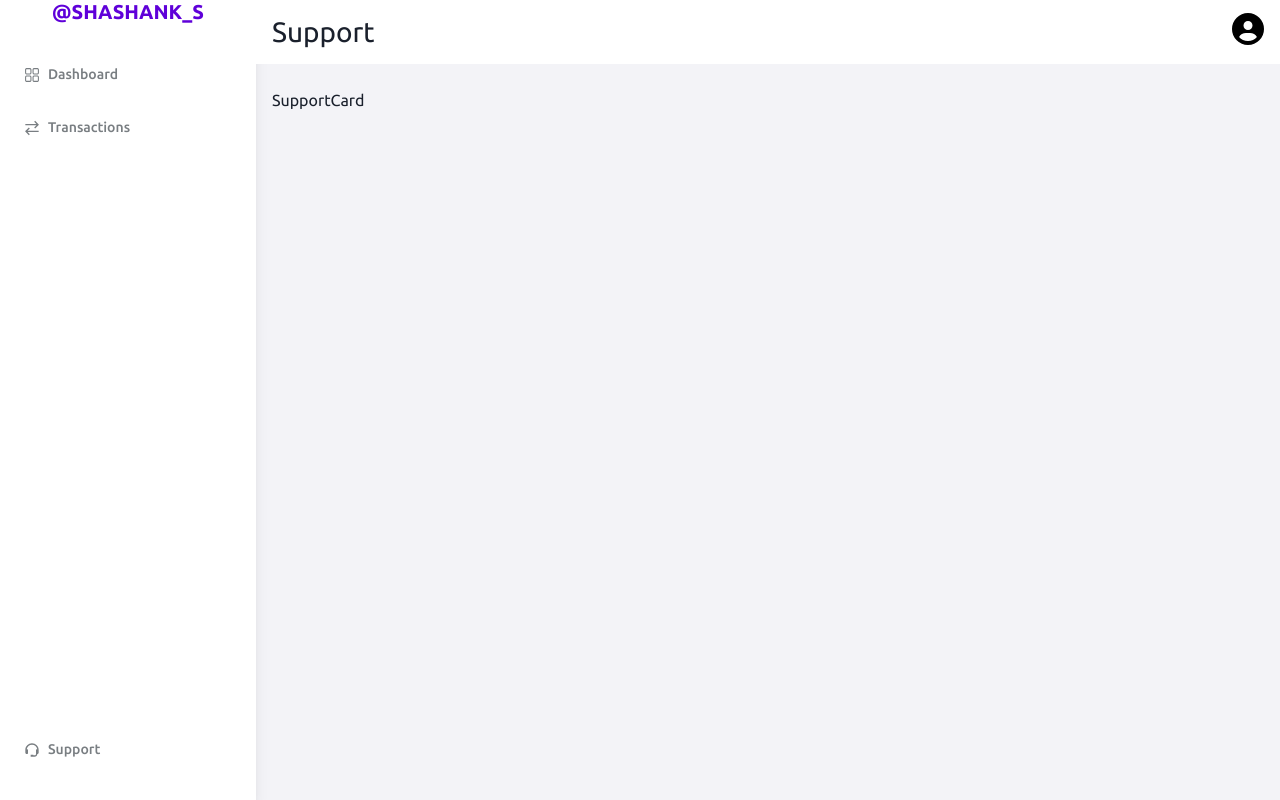
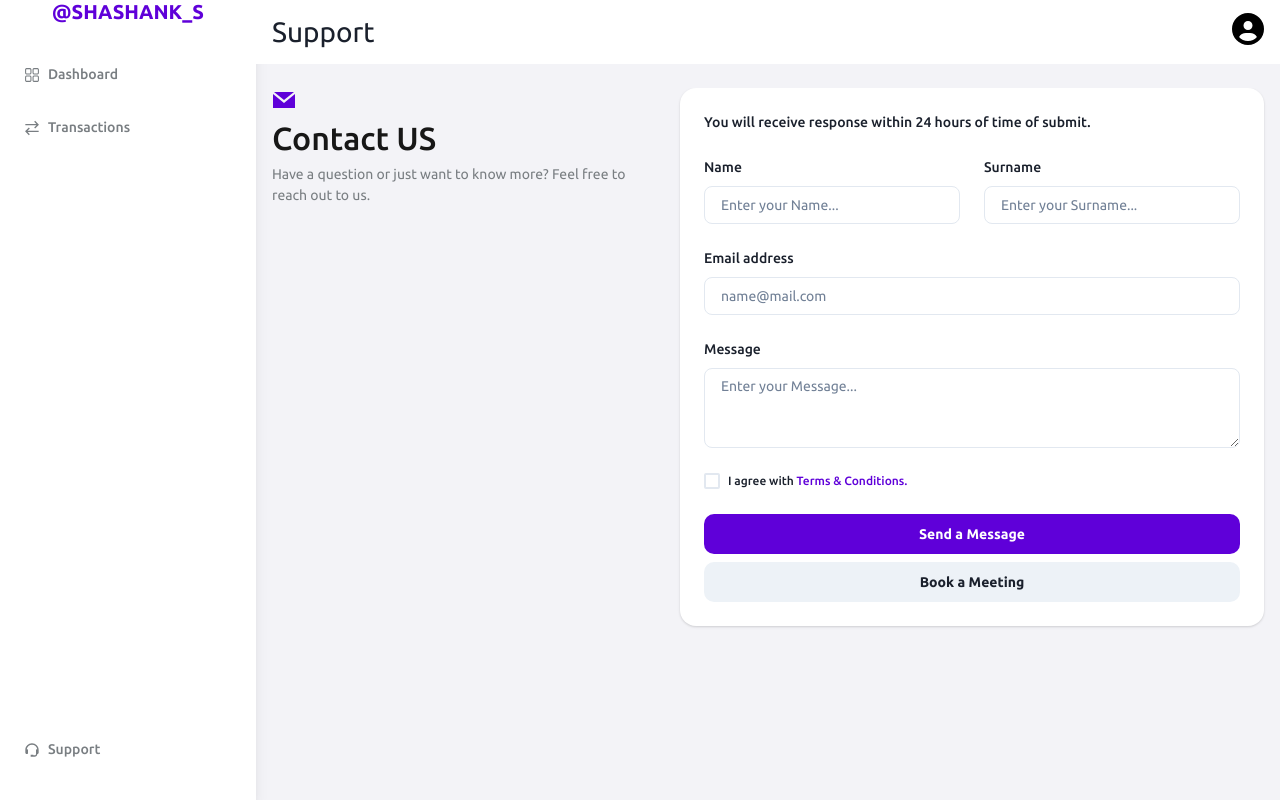
Before and after one commit to shashanks-06/Crypto_Dashboard, a React app: page /support in a window 1280 px wide. Built offline with nearby package versions, Linux system fonts and the light colour scheme; the HTML template or start-up script is replaced by a standard one.

Commit message:
fourth commit

```diff
--- a/src/pages/Support/components/SupportCard.jsx
+++ b/src/pages/Support/components/SupportCard.jsx
@@ -1,5 +1,91 @@
+import {
+  Flex,
+  Input,
+  HStack,
+  Stack,
+  Button,
+  Text,
+  Icon,
+  Card,
+  FormControl,
+  FormLabel,
+  Textarea,
+  Box,
+  Checkbox,
+} from "@chakra-ui/react";
+import { GrMail } from "react-icons/gr";
+
 const SupportCard = () => {
-  return <div>SupportCard</div>;
+  return (
+    <Flex
+      gap={6}
+      flexDir={{
+        base: "column",
+        xl: "row",
+      }}
+    >
+      <Stack maxW="24rem">
+        <Icon as={GrMail} color="p.purple" boxSize={6} />
+        <Text
+          as="h1"
+          textStyle="h1"
+          fontWeight="medium
+        "
+        >
+          Contact US
+        </Text>
+        <Text fontSize="sm" color="black.60">
+          Have a question or just want to know more? Feel free to reach out to
+          us.
+        </Text>
+      </Stack>
+      <Card borderRadius="1rem" p="6" flexGrow={1}>
+        <Stack spacing={6}>
+          <Text fontWeight="medium" fontSize="sm">
+            You will receive response within 24 hours of time of submit.
+          </Text>
+          <HStack
+            flexDir={{
+              base: "column",
+              md: "row",
+            }}
+            spacing={6}
+          >
+            <FormControl>
+              <FormLabel>Name</FormLabel>
+              <Input placeholder="Enter your Name..." />
+            </FormControl>
+            <FormControl>
+              <FormLabel>Surname</FormLabel>
+              <Input placeholder="Enter your Surname..." />
+            </FormControl>
+          </HStack>
+          <FormControl>
+            <FormLabel>Email address</FormLabel>
+            <Input type="email" placeholder="name@mail.com" />
+          </FormControl>
+          <FormControl>
+            <FormLabel>Message</FormLabel>
+            <Textarea placeholder="Enter your Message..." />
+          </FormControl>
+          <Checkbox>
+            <Text fontSize="xs" fontWeight="medium">
+              I agree with{" "}
+              <Box as="span" color="p.purple">
+                Terms & Conditions.
+              </Box>
+            </Text>
+          </Checkbox>
+          <Stack>
+            <Button fontSize="sm">Send a Message</Button>
+            <Button fontSize="sm" colorScheme="gray">
+              Book a Meeting
+            </Button>
+          </Stack>
+        </Stack>
+      </Card>
+    </Flex>
+  );
 };
 
 export default SupportCard;
```
Also changed, not shown: src/pages/Support/components/ContactCard.jsx (added, +7 -0 lines).
